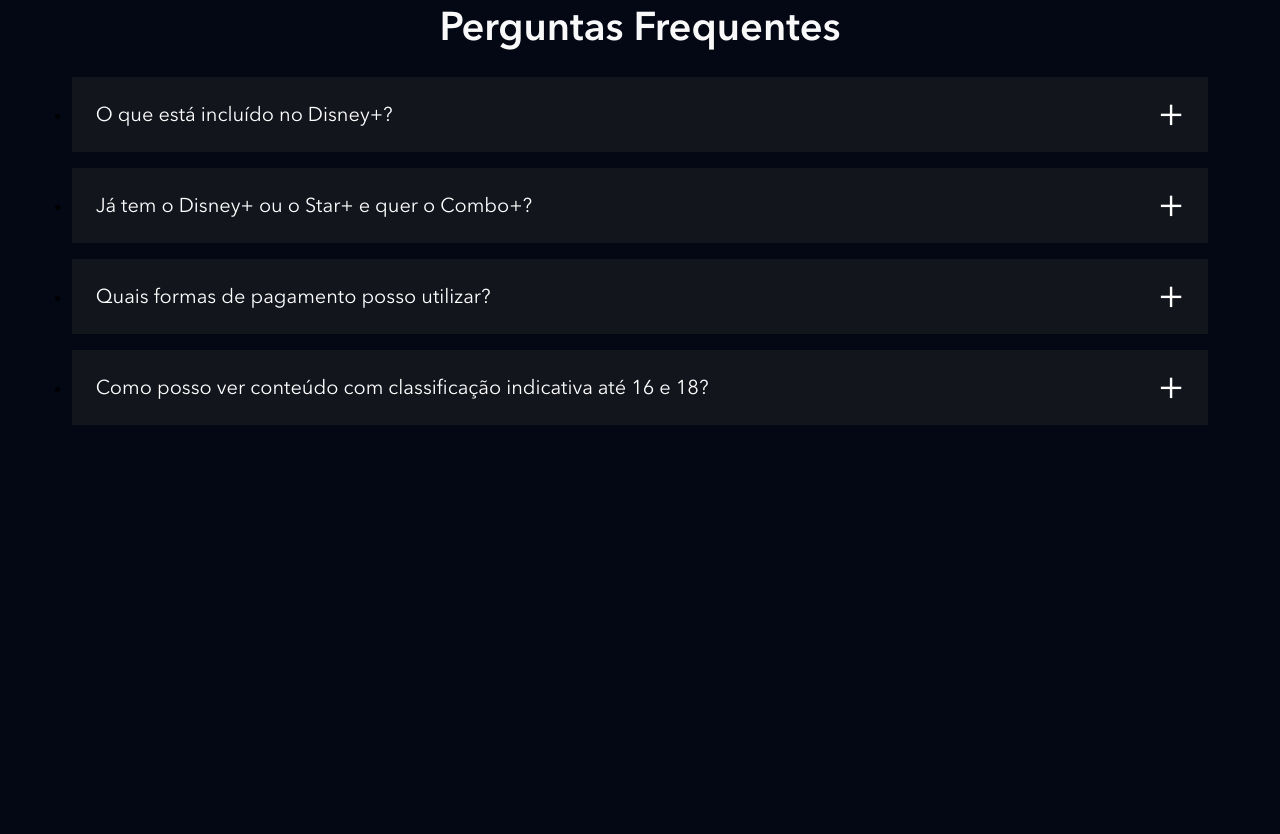
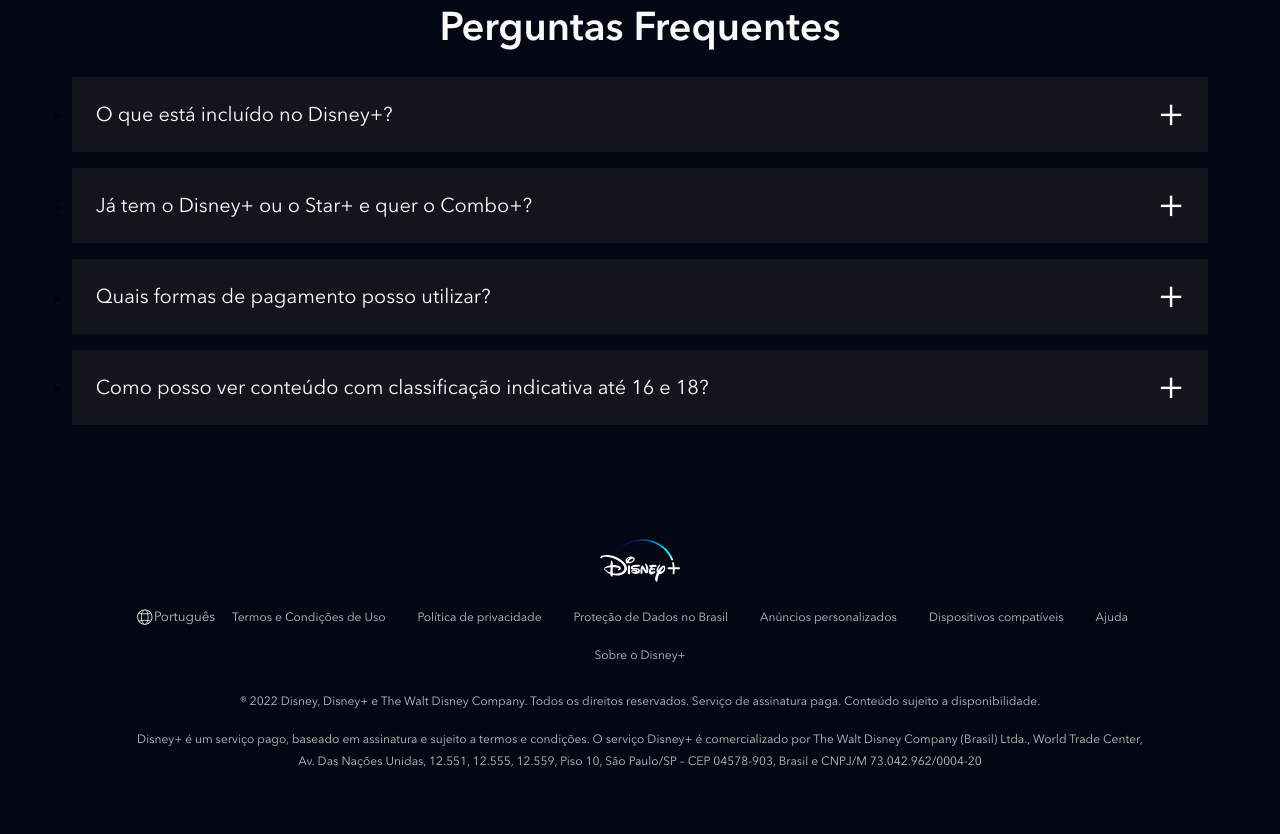
Before and after one commit to manoel-jj/clone_disneyplus-, a website: page index.html in a window 1280 px wide. Shown: the part 4459-5293 px from the top of the page. Before the commit the page ends 4972 px from the top, so only its background shows below. Drawn offline with nearby package versions, Linux system fonts and the light colour scheme; files that its build step writes are made by us from their sources; files whose address does not match are found by name.

Commit message:
criando footer

```diff
--- a/index.html
+++ b/index.html
@@ -292,6 +292,58 @@
         </ul>
     </section>
 
+    <footer class="footer">
+        <div class="footer__container">
+            <img class="footer__logo" src="./dist/images/disneyplus.svg" alt="Disney+">
+        <ul class="footer__links">
+            <li class="footer__links__item">
+                <div class="language-selector">
+                    <img src="./dist/images/icones/globe.svg" alt="globo do mundo">
+                    <select>
+                        <option>English</option>
+                        <option selected>Português</option>
+                    </select>
+                </div>
+            </li>
+            <li class="footer__links__item">
+                <a href="#" class="text--small">Termos e Condições de Uso</a>
+
+            </li>
+            <li class="footer__links__item">
+                <a href="#" class="text--small">Política de privacidade</a>
+
+            </li>
+            <li class="footer__links__item">
+                <a href="#" class="text--small">Proteção de Dados no Brasil</a>
+
+            </li>
+            <li class="footer__links__item">
+                <a href="#" class="text--small">Anúncios personalizados</a>
+
+            </li>
+            <li class="footer__links__item">
+                <a href="#" class="text--small">Dispositivos compatíveis</a>
+
+            </li>
+            <li class="footer__links__item">
+                <a href="#" class="text--small">Ajuda</a>
+
+            </li>
+            <li class="footer__links__item">
+                <a href="#" class="text--small">Sobre o Disney+</a>
+
+            </li>
+        </ul>
+        <p class="text--small">
+            ® 2022 Disney, Disney+ e The Walt Disney Company. Todos os direitos reservados. Serviço de assinatura paga. Conteúdo sujeito a disponibilidade.
+        </p>
+
+        <p class="text--small">
+            Disney+ é um serviço pago, baseado em assinatura e sujeito a termos e condições. O serviço Disney+ é comercializado por The Walt Disney Company (Brasil) Ltda., World Trade Center, Av. Das Nações Unidas, 12.551, 12.555, 12.559, Piso 10, São Paulo/SP – CEP 04578-903, Brasil e CNPJ/M 73.042.962/0004-20
+        </p>
+        </div>
+    </footer>
+
     <script src="./src/main.js"></script>
 </body>
 </html>
--- /dev/null
+++ b/src/styles/_footer.scss
@@ -0,0 +1,75 @@
+@use 'variaveis';
+
+.footer {
+    padding: 26px 8px;
+    &__container {
+        max-width: 1021px;
+        margin: 0 auto;
+        text-align: center;
+        padding-bottom: 20px;
+    }
+
+    &__logo {
+        width: 80px;
+        margin: 0 auto 10px;
+    }
+
+    &__links {
+        margin-bottom: 16px;
+        display: flex;
+        align-items: center;
+        flex-wrap: wrap;
+        justify-content: center;
+
+        &__item {
+            display: inline-block;
+
+
+            a {
+                text-decoration: none;
+                padding:  8px 16px;
+                display: block;
+
+                &:hover {
+                    color: variaveis.$corTextoSecundario;
+                }
+            }
+        }
+    }
+
+    p {
+        margin-bottom: 16px;
+    }
+}
+
+.language-selector {
+
+    display: flex;
+    align-items: center;
+
+    img {
+        height: 18px;
+        width: 18px;
+    }
+
+    select {
+        background-color: transparent;
+        border: none;
+        color: variaveis.$corTextoPrincipal;
+        height: 38px;
+        appearance: none;
+
+
+
+
+        &:hover {
+            color: variaveis.$corTextoSecundario;
+
+        }
+
+        option {
+            color: variaveis.$corDeFundo;
+
+        }
+    }
+}
--- a/src/styles/main.scss
+++ b/src/styles/main.scss
@@ -4,6 +4,7 @@
 @use 'plans';
 @use 'available-devices';
 @use 'faq';
+@use 'footer';
 
 
 @font-face {
@@ -59,6 +60,7 @@
     @include text(18px);
     color: variaveis.$corTextoSecundario;
     text-decoration: underline;
+
 }
 
 .title--big {
@@ -85,7 +87,10 @@
     margin-top: 2vw;
     margin-bottom: 8px;
     cursor: pointer;
+
 }
+
+
 
 .image-text-section {
     padding: 5.6vw;
```
